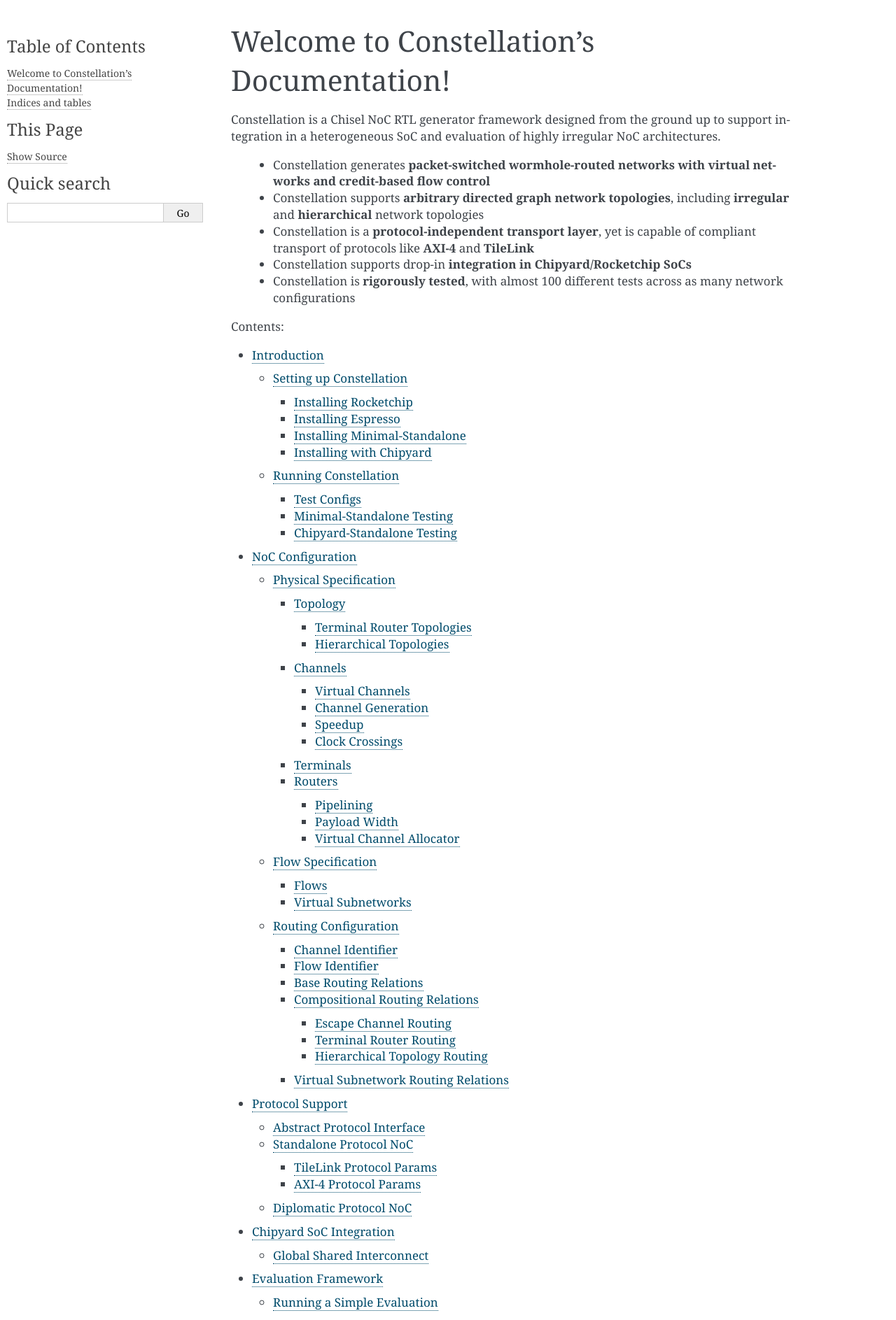
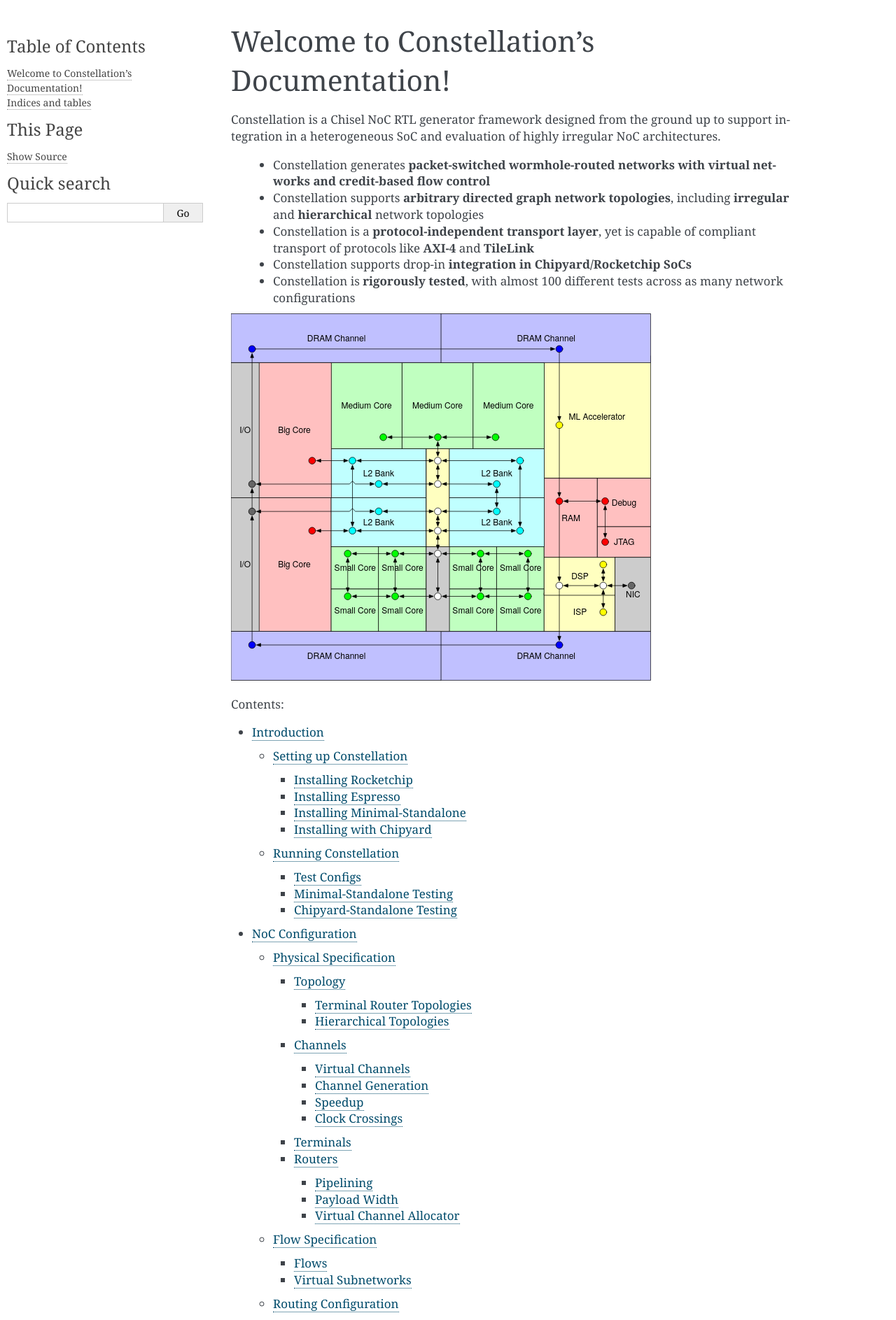
Before and after one commit to ucb-bar/constellation, a Sphinx documentation site: the page built from docs/source/index.rst, in a window 1280 px wide. Shown: the top 1887 px of the page at 70% size. Built offline with Sphinx 7.4.7, drawn with Linux system fonts in a browser that asks for light colours.

Commit message:
Add bigsoc diagram

```diff
--- a/docs/source/index.rst
+++ b/docs/source/index.rst
@@ -5,6 +5,8 @@
 
 Welcome to Constellation's Documentation!
 =========================================
+
+
 
 Constellation is a Chisel NoC RTL generator framework designed from the ground up to support integration in a heterogeneous SoC and evaluation of highly irregular NoC architectures.
 
@@ -14,6 +16,9 @@
  - Constellation supports drop-in **integration in Chipyard/Rocketchip SoCs**
  - Constellation is **rigorously tested**, with almost 100 different tests across as many network configurations
 
+
+.. image:: diagrams/bigsoc.svg
+   :width: 600px
 
 .. toctree::
    :maxdepth: 4
```
Also changed, not shown: docs/source/diagrams/bigsoc.svg (added), 1 other file.
